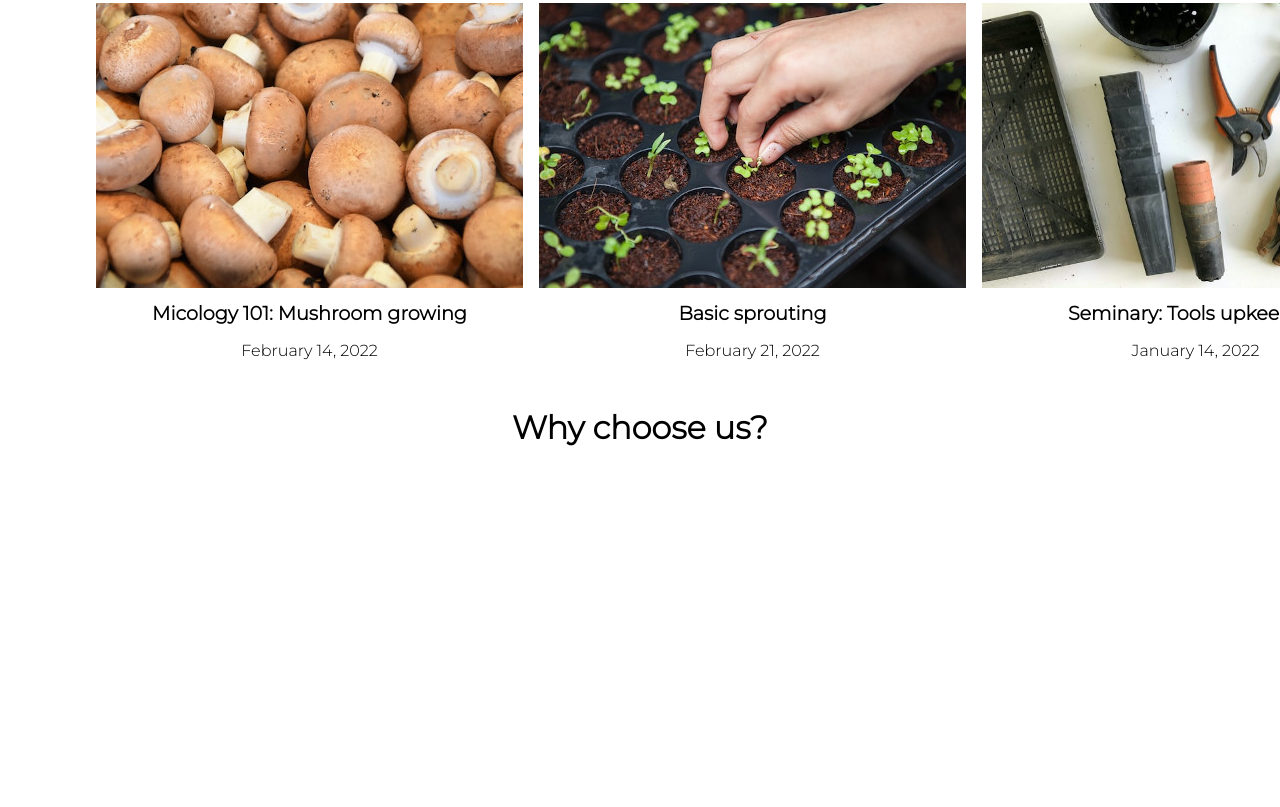
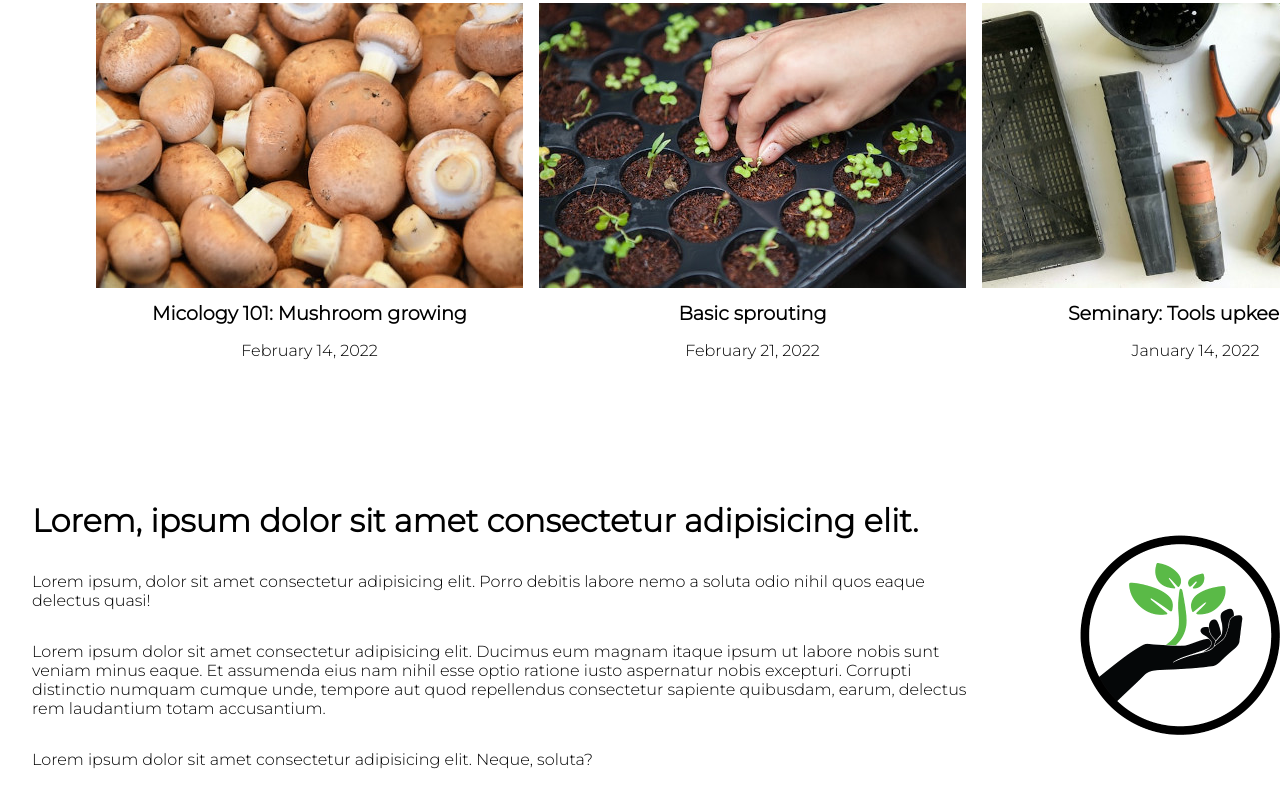
Before and after one commit to vHast/MyGarden, a plain HTML site: page index.html in a window 1280 px wide. Shown: the part 787-1594 px from the top of the page. Before the commit the page ends 1254 px from the top, so only its background shows below. Drawn offline with Linux system fonts and the light colour scheme.

Commit message:
Content update

```diff
--- a/index.html
+++ b/index.html
@@ -89,8 +89,16 @@
   </div>
   </main>
 
-  <main class="content">
-    <h1>Why choose us?</h1>
+  <main id ="introduction" class="content">
+    <div class="contentwrapper">
+      <h1>Lorem, ipsum dolor sit amet consectetur adipisicing elit.</h1>
+      <p>Lorem ipsum, dolor sit amet consectetur adipisicing elit. Porro debitis labore nemo a soluta odio nihil quos eaque delectus quasi!</p>
+      <p>Lorem ipsum dolor sit amet consectetur adipisicing elit. Ducimus eum magnam itaque ipsum ut labore nobis sunt veniam minus eaque. Et assumenda eius nam nihil esse optio ratione iusto aspernatur nobis excepturi. Corrupti distinctio numquam cumque unde, tempore aut quod repellendus consectetur sapiente quibusdam, earum, delectus rem laudantium totam accusantium.</p>
+      <p>Lorem ipsum dolor sit amet consectetur adipisicing elit. Neque, soluta?</p>
+    </div>
+    <div id="contentpic" class="contentwrapper">
+      <img src="/img/alticon.png" alt="">
+    </div>
   </main>
 
   <script src="https://kit.fontawesome.com/65163fd434.js" crossorigin="anonymous"></script>
--- a/style.scss
+++ b/style.scss
@@ -84,7 +84,7 @@ a {
   width: 25px;
   height: 3px;
   margin: 5px auto;
-  -webkit-transition: all 0.3s ease-in-out;
+  transition: all 0.3s ease-in-out;
   background-color: rgb(44, 122, 24);
 }
 
@@ -193,3 +193,25 @@ a {
     margin-top: 1rem;
   }
 }
+
+#introduction {
+  height: 400px;
+  margin-top: 3rem;
+  text-align: left;
+  padding-left: 2rem;
+  display: flex;
+  flex-direction: row;
+
+  .contentwrapper {
+    width: 1000px;
+    p {
+      margin-top: 2rem;
+    }
+  }
+
+  #contentpic {
+    margin-left: 100px;
+    width: 200px;
+    height: 200px;
+  }
+}
```
Also changed, not shown: css/style.css, img/alticon.png (added), 1 other file.
